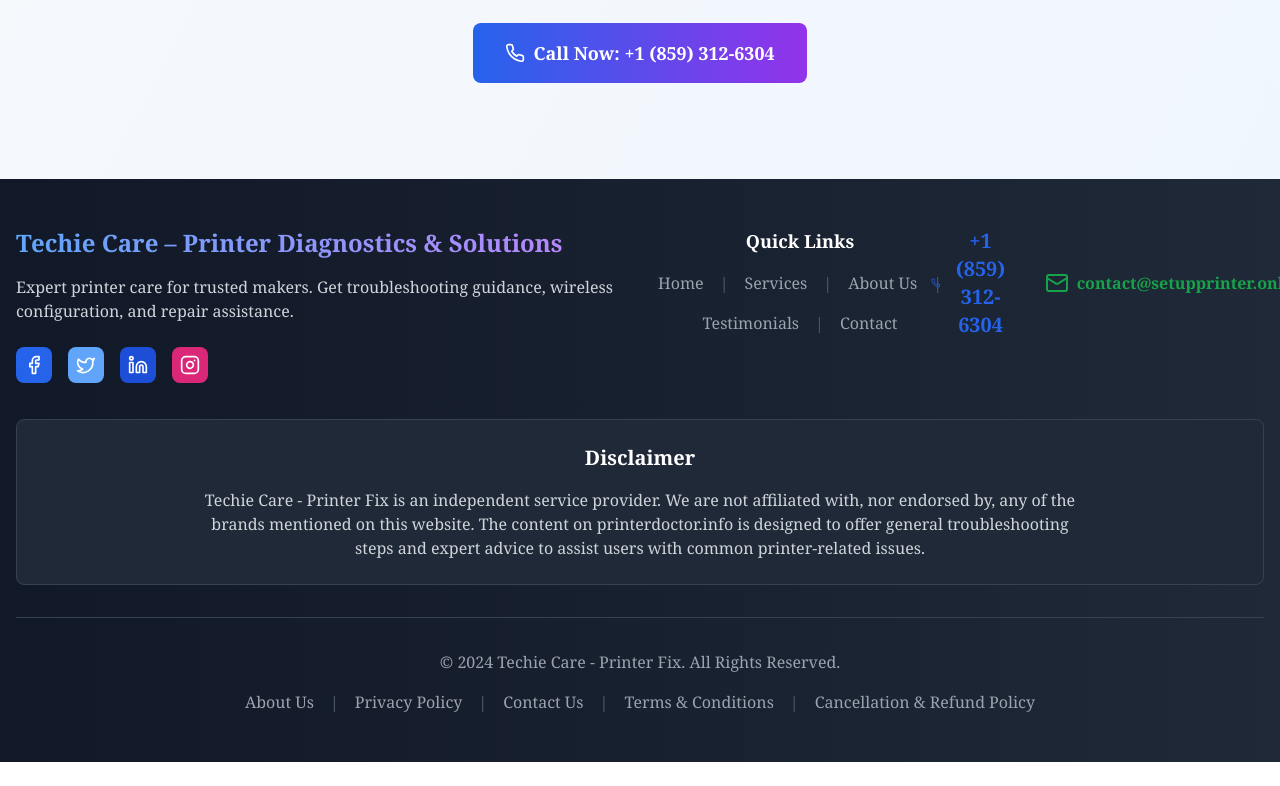
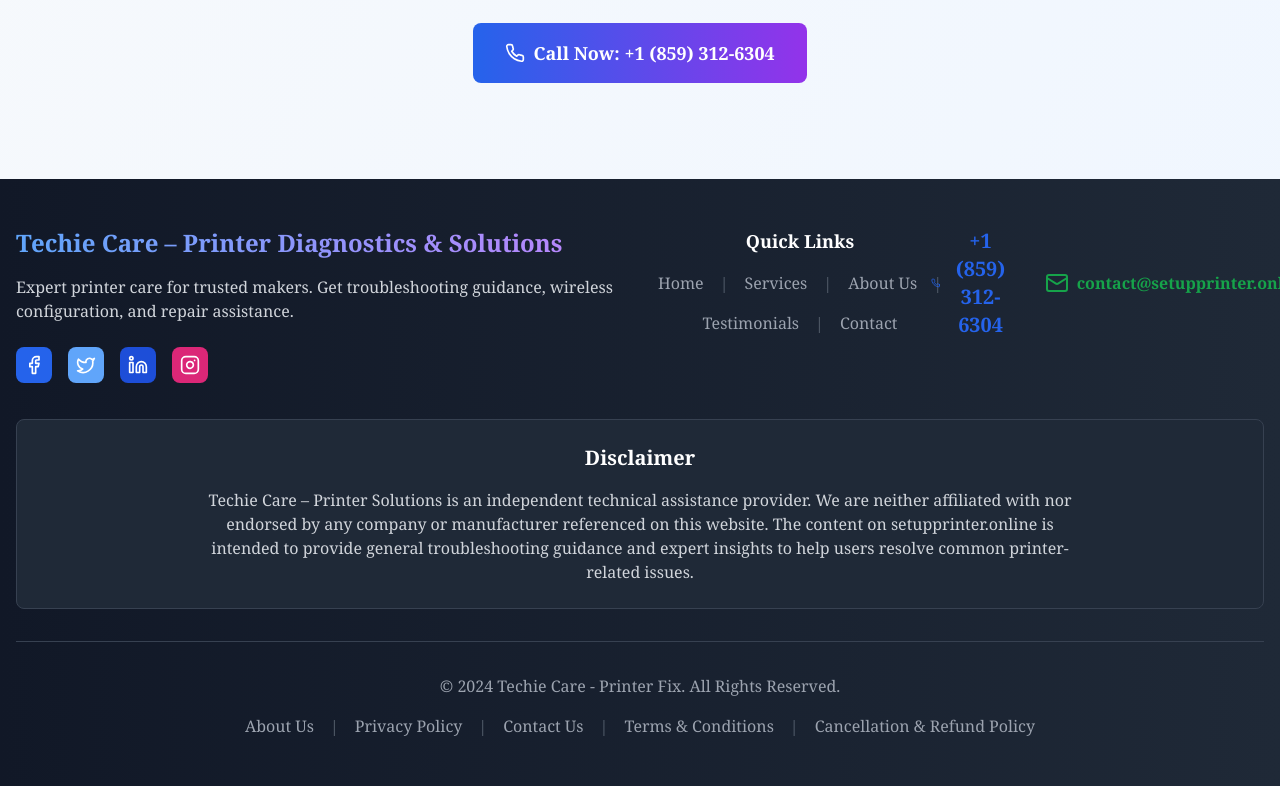
Before and after one commit to Ravijha11/setupprinter, a React (Vite) app: page /about-us in a window 1280 px wide. Shown: the part 1627-2413 px from the top of the page. Before the commit the page ends 2389 px from the top, so only its background shows below. Built offline with nearby package versions, Linux system fonts and the light colour scheme.

Commit message:
Footer.tsx

```diff
--- a/src/components/Footer.tsx
+++ b/src/components/Footer.tsx
@@ -160,7 +160,7 @@ const Footer = () => {
         >
           <h2 className="text-lg sm:text-xl font-bold text-center mb-3 sm:mb-4 font-serif">Disclaimer</h2>
           <p className="text-center text-sm sm:text-base text-gray-300 max-w-4xl mx-auto font-serif">
-            Techie Care - Printer Fix is an independent service provider. We are not affiliated with, nor endorsed by, any of the brands mentioned on this website. The content on printerdoctor.info is designed to offer general troubleshooting steps and expert advice to assist users with common printer-related issues.
+          Techie Care – Printer Solutions is an independent technical assistance provider. We are neither affiliated with nor endorsed by any company or manufacturer referenced on this website. The content on setupprinter.online is intended to provide general troubleshooting guidance and expert insights to help users resolve common printer-related issues.
           </p>
         </motion.div>
 
```
